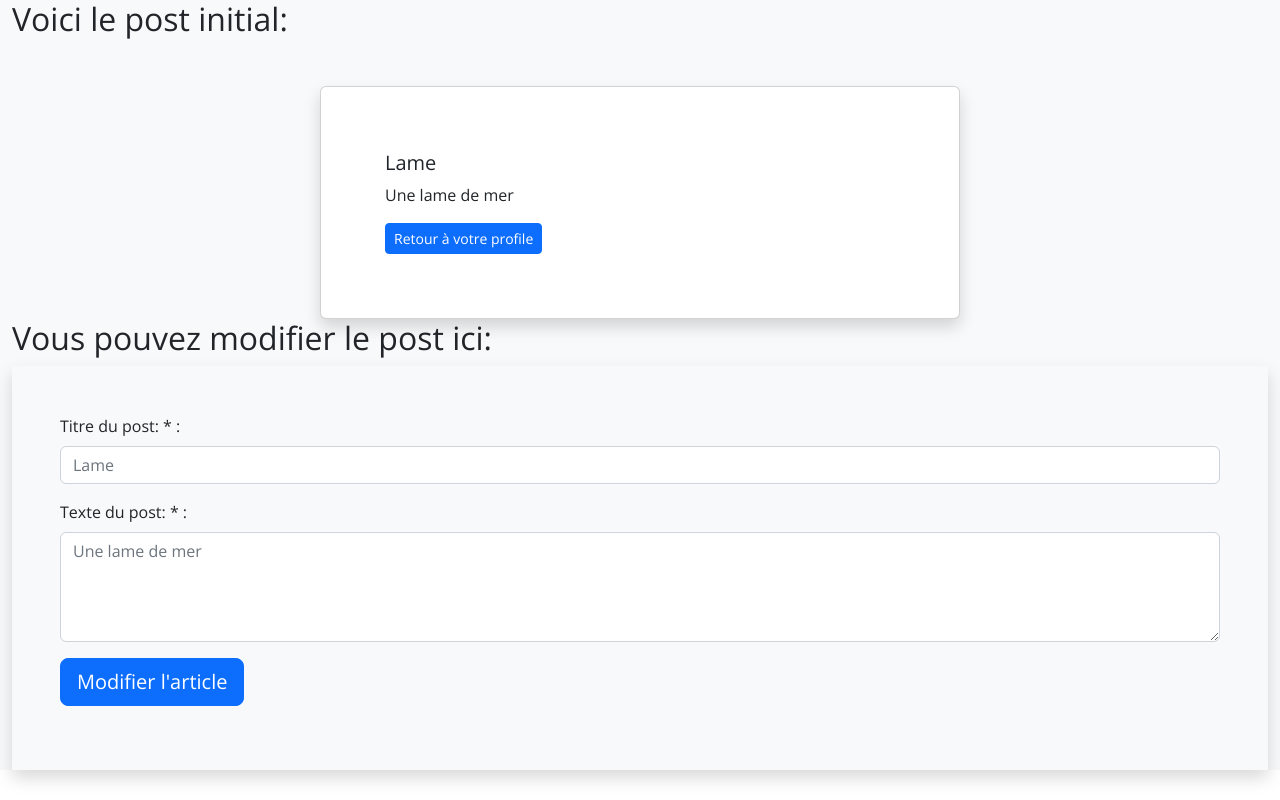
After one commit to ExploryKod/happyBlog, a PHP site: page /update_form.php?id=7 in a window 1280 px wide. The commit adds this page. Run offline with PHP 8.4, Linux system fonts and the light colour scheme; data comes from the database, SQL or seed files in the repository.

Commit message:
working on update

```diff
--- a/app/models/getData.php
+++ b/app/models/getData.php
@@ -27,7 +27,7 @@ function getOnlyYourPosts($pdo) {
     $SelectYourPost = $bdd->prepare('SELECT * FROM posts INNER JOIN user WHERE posts.user_id = user.id');
     $SelectYourPost -> execute();
     $your_post_list = $SelectYourPost->fetchAll(PDO::FETCH_ASSOC);
-
+    $your_id = $your_post_list[0]['user_id'];
     return $your_post_list;
 }
 
--- a/app/profile.php
+++ b/app/profile.php
@@ -12,7 +12,7 @@ $everyPost-> execute();
 $allposts = $everyPost-> fetchAll(PDO::FETCH_ASSOC);
 
 // As we can't use a session superglobal as we already call it, we fetch the user id from here:
-if(isset($your_id)) {
+if(isset($your_post_list[0]['user_id'])) {
 $your_id = $your_post_list[0]['user_id'];
 }
 // We create an array with all values but without repeated values:
@@ -53,7 +53,7 @@ require('layout.php'); ?>
             <h2>Liste de vos articles: </h2>
             <?php if(!isset($your_id)) { ?>
             <div class="w-50 mt-5 alert alert-info" role="alert">
-                Vous n'avez pas encore d'articles.
+                Vous n'avez pas encore d'articles ou alors si vous venez de les créér : rafraîchissez la page.
             </div>
             <?php } ?>
 
@@ -77,6 +77,7 @@ require('layout.php'); ?>
                             <th scope="row"><?php echo $one_post['user_id'] ?></th>
                             <td><?php echo $one_post['title'] ?></td>
                             <td><a href='models/delete.php?id=<?php echo $one_post['id'] ?>'>Supprimer ce post </a></td>
+                            <td><a href='models/update_form.php?id=<?php echo $one_post['id'] ?>'>modifier ce post </a></td>
                             <td></td>
                         </tr>
                         <?php endif ?>
--- a/app/public/js/script.js
+++ /dev/null
@@ -1 +0,0 @@
-console.log('Nous sommes bien connecté dans js/script.js')
--- /dev/null
+++ b/app/update_form.php
@@ -0,0 +1,47 @@
+<?php
+require_once("models/db_connexion.php");
+
+$id = $_GET['id'];
+$postToModify = $pdo->prepare("SELECT * FROM posts WHERE id = :id");
+$postToModify->execute([ ":id" => $id ]);
+$myPost = $postToModify->fetch();
+require("layout.php");
+?>
+
+
+<main class="container-fluid bg-light">
+    <h2>Voici le post initial: </h2>
+    <section class="row mt-5 d-flex align-items-center justify-content-center">
+        <div class="col-12 w-50 card shadow p-5 bg-white" style="width: 18rem;">
+            <div class="card-body">
+                <h5 class="card-title"><?= $myPost['title'] ?></h5>
+                <p class="card-text"><?= $myPost['post'] ?></p>
+                <a href="./profile.php" class="btn btn-primary btn-sm">Retour à votre profile</a>
+            </div>
+        </div>
+    </section>
+    <h2>Vous pouvez modifier le post ici: </h2>
+    <form action="../models/postData.php" method="POST">
+        <section class="shadow p-5 bg-light">
+            <div class="mb-3">
+                <label class="form-label" for="title">Titre du post: <span>*</span> :</label>
+                <input class="form-control"  id="title" type="text" name="title" placeholder="<?= $myPost['title'] ?>" maxlength="250" required >
+            </div>
+
+            <div class="mb-3">
+                <label class="form-label" for="post">Texte du post: <span>*</span> :</label>
+                <textarea class="form-control" id="post" name="post"  cols="30" rows="4" placeholder="<?= $myPost['post'] ?>" onfocus="this.onfocus=null;" maxlength="950" required ></textarea>
+            </div>
+
+            <div class="mb-3">
+                <input class="btn btn-primary btn-lg" type="submit" value="Modifier l'article" name="modify_article">
+            </div>
+        </section>
+    </form>
+</main>
+
+
+<script src="https://cdn.jsdelivr.net/npm/bootstrap@5.2.2/dist/js/bootstrap.bundle.min.js" integrity="sha384-OERcA2EqjJCMA+/3y+gxIOqMEjwtxJY7qPCqsdltbNJuaOe923+mo//f6V8Qbsw3" crossorigin="anonymous"></script>
+<script src="public/js/script.js?<?php echo time(); ?>"></script>
+</body>
+</html>
```
Also changed, not shown: app/models/postData.php (+29 -0 lines).
